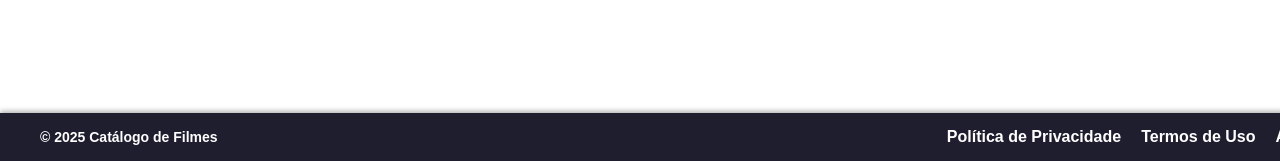
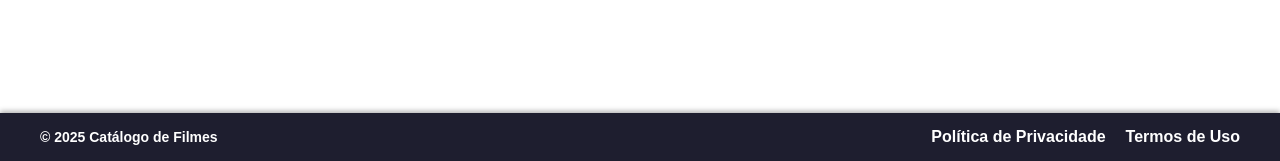
Before and after one commit to iago-melo01/wsBackend-Fabrica25.2, a Django app: template api/templates/resultados.html in a window 1280 px wide. Shown: the part 639-800 px from the top of the page. Run offline with Django 5.2, Linux system fonts and the light colour scheme; the template is opened without the code that fills it, so the values that code supplies are empty.

Commit message:
:bug: bugfix, corrigido nav do footer saindo da tela

```diff
--- a/api/templates/resultados.html
+++ b/api/templates/resultados.html
@@ -64,18 +64,23 @@
       color: gold; /* muda cor ao passar o mouse */
     }
     footer {
-    background-color: #1e1e2f;  /* mesma cor do header */
+  background-color: #1e1e2f;
   color: white;
-    display: flex;
-    justify-content: space-between; /* esquerda e direita */
-    align-items: center;
-    padding: 15px 40px;
-    box-shadow: 0 -2px 5px rgba(0,0,0,0.3); /* sombra no topo */
+  box-shadow: 0 -2px 5px rgba(0,0,0,0.3);
   font-weight: bold;
   position: fixed;
-    bottom: 0;         /* cola no fundo da tela */
-    left: 0;           /* cola na esquerda */
-    width: 100%;
+  bottom: 0;
+  left: 0;
+  width: 100vw;              /* largura da janela, não do conteúdo */
+}
+
+.footer-inner {
+  box-sizing: border-box;
+  width: 100%;               /* conteúdo limitado à viewport */
+  padding: 15px 40px;
+  display: flex;
+  justify-content: space-between;
+  align-items: center;
 }
 
 .footer-left p {
@@ -95,7 +100,7 @@
 }
 
 .footer-right a:hover {
-    color: gold; /* igual ao hover do header */
+  color: gold;
 }
     </style>
 </head>
@@ -128,13 +133,15 @@
         {% endfor %}
     </ul>
     <footer>
+  <footer>
+  <div class="footer-inner">
     <div class="footer-left">
       <p>&copy; 2025 Catálogo de Filmes</p>
     </div>
     <div class="footer-right">
       <a href="#">Política de Privacidade</a>
       <a href="#">Termos de Uso</a>
-    <a href="#">Ajuda</a>
+    </div>
   </div>
 </footer>
 
```
Lines whose indentation alone changed are shown as unchanged.
